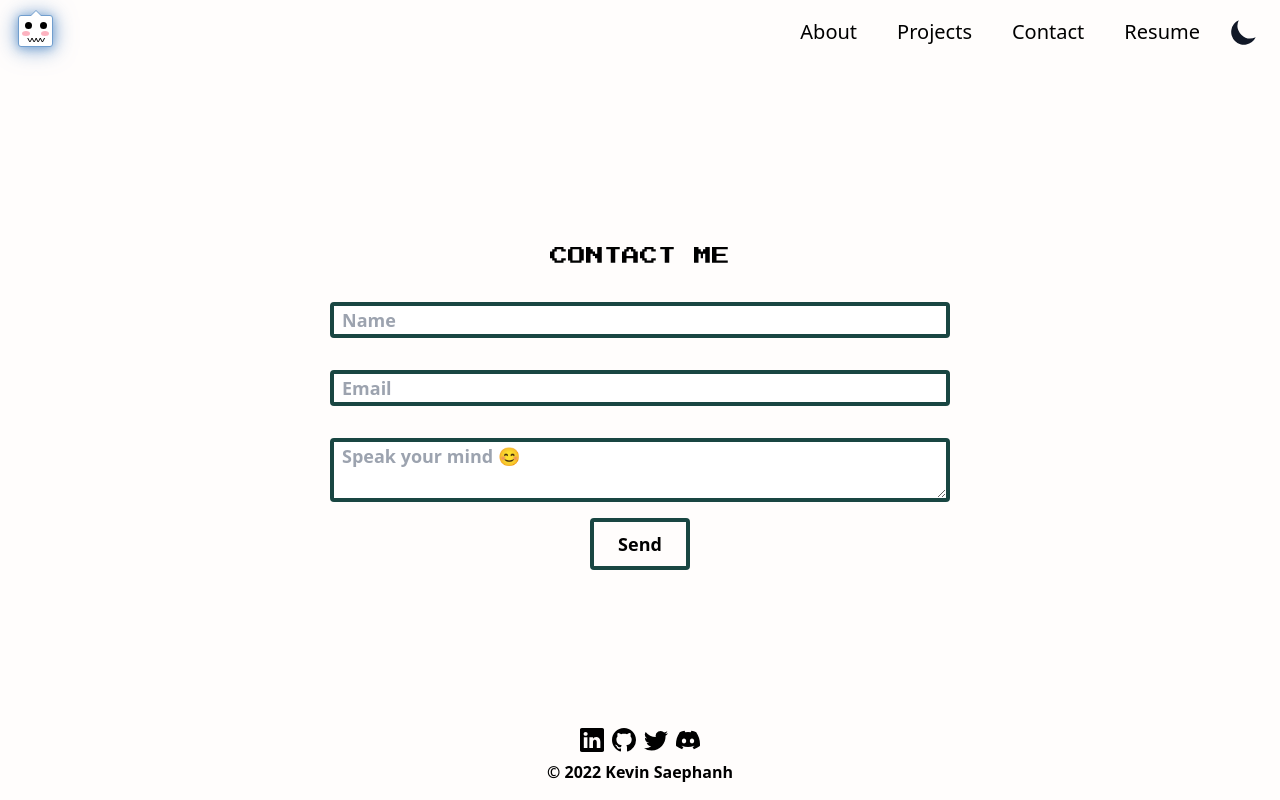
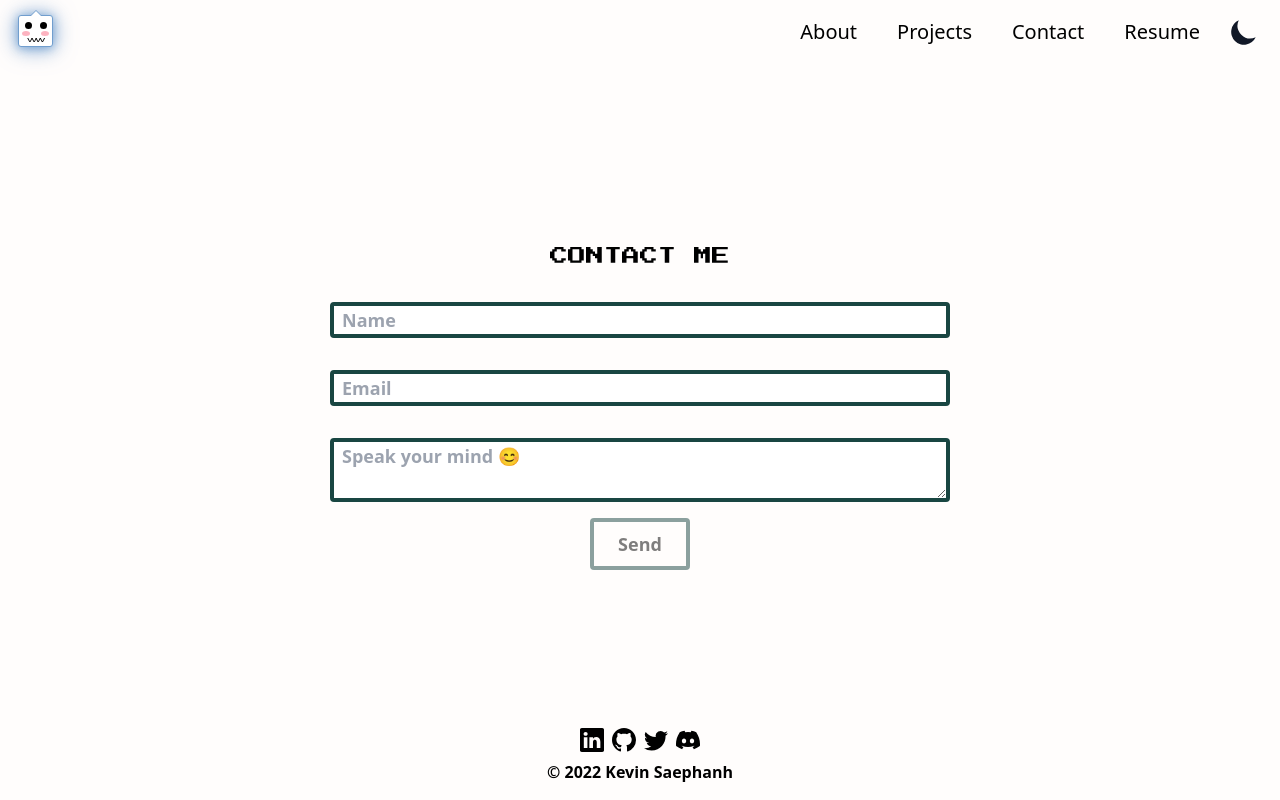
Before and after one commit to KevinSaephanh/portfolio, a Next.js app: page /contact in a window 1280 px wide. Built offline with nearby package versions, Linux system fonts and the light colour scheme.

Commit message:
Fix contact page request

```diff
--- a/src/pages/api/contact.ts
+++ b/src/pages/api/contact.ts
@@ -1,11 +1,9 @@
+import { NextApiRequest, NextApiResponse } from 'next';
 import * as nodemailer from 'nodemailer';
 import { Options } from 'nodemailer/lib/mailer';
 require('dotenv').config();
 
-export default async function (
-  req: { body: { name: string; email: string; message: string } },
-  res: { status: (arg0: number) => void }
-) {
+export default async function (req: NextApiRequest, res: NextApiResponse) {
   const transporter = nodemailer.createTransport({
     url: process.env.SMTP_URL,
     secure: true,
@@ -19,8 +17,8 @@ export default async function (
   };
   try {
     await transporter.sendMail(mailOptions);
-    return res.status(200);
+    return res.status(200).end();
   } catch (err) {
-    return res.status(400);
+    return res.status(400).end();
   }
 }
--- a/src/pages/contact.tsx
+++ b/src/pages/contact.tsx
@@ -24,8 +24,9 @@ const Contact: NextPage = () => {
         Accept: 'application/json',
         'Content-Type': 'application/json',
       },
-      body: JSON.stringify(inputs),
+      body: JSON.stringify(inputs.current),
     });
+
     if (res.status === 200) {
       inputs.current = {
         name: '',
@@ -36,12 +37,19 @@ const Contact: NextPage = () => {
     } else {
       setSubmitMessage('Message could not be sent');
     }
+
+    setTimeout(() => setSubmitMessage(''), 2000);
+  };
+
+  const disabled = () => {
+    const { name, email, message } = inputs.current;
+    return !!submitMessage || !name || !email || !message;
   };
 
   return (
     <div>
       <h2 className='text-center text-lg mb-4 game-font'>CONTACT ME</h2>
-
+      <span className='text-center mb-2'>{submitMessage}</span>
       <form className='flex flex-col items-center justify-between' onSubmit={handleSubmit}>
         <Input
           type='text'
@@ -73,11 +81,10 @@ const Contact: NextPage = () => {
           onChange={handleInput}
           required
         />
-        <span className='submitMessage'>{submitMessage}</span>
         <button
           className='text-lg font-bold border-4 px-6 py-2 rounded'
           type='submit'
-          disabled={!!submitMessage}
+          disabled={disabled()}
         >
           Send
         </button>
--- a/src/styles/globals.scss
+++ b/src/styles/globals.scss
@@ -32,7 +32,6 @@
 
   h2,
   a,
-  button,
   .game-font,
   .link-item {
     &:hover {
@@ -43,6 +42,15 @@
 
   button {
     border-color: #194642;
+
+    &:hover:enabled {
+      color: #50e4c4;
+      border-color: #50e4c4;
+    }
+
+    &[disabled] {
+      opacity: 0.5;
+    }
   }
 
   a,
```
